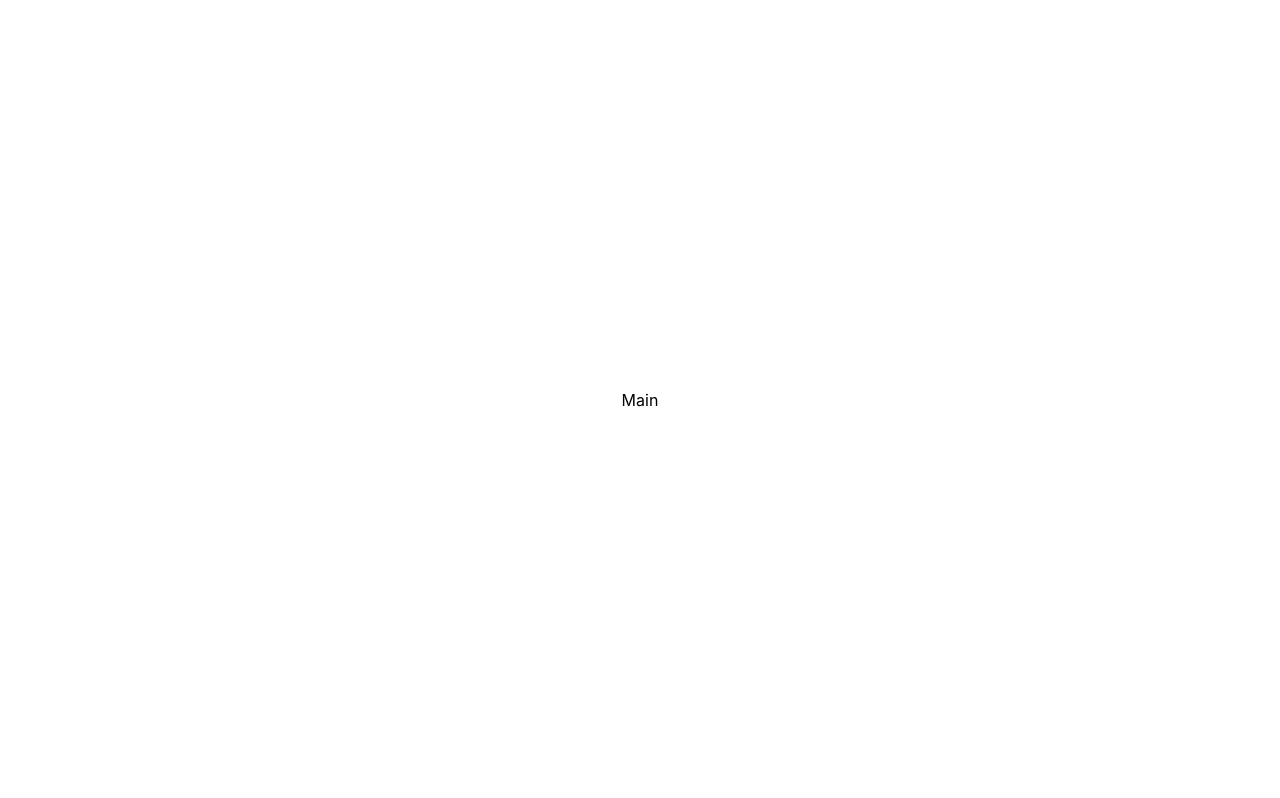
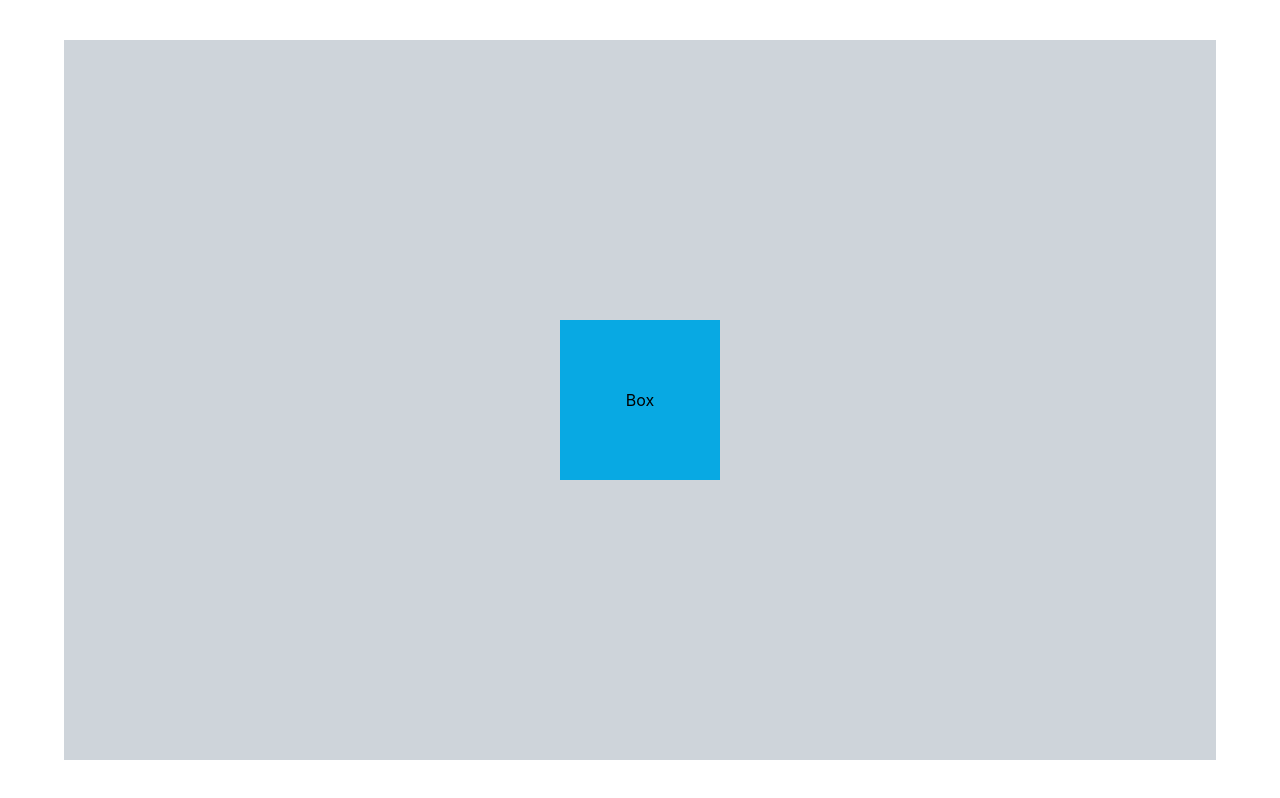
Before and after one commit to altenull/draggable-component, a React (Create React App) app: page / in a window 1280 px wide. Built offline with nearby package versions, Linux system fonts and the light colour scheme.

Commit message:
feat: add Draggable and Box component to App

```diff
--- a/src/App.tsx
+++ b/src/App.tsx
@@ -1,8 +1,15 @@
 import React from "react";
 import "./App.css";
+import { Box, Draggable } from "./components";
 
 function App() {
-  return <main className="main">Main</main>;
+  return (
+    <main className="main">
+      <Draggable>
+        <Box />
+      </Draggable>
+    </main>
+  );
 }
 
 export default App;
```
